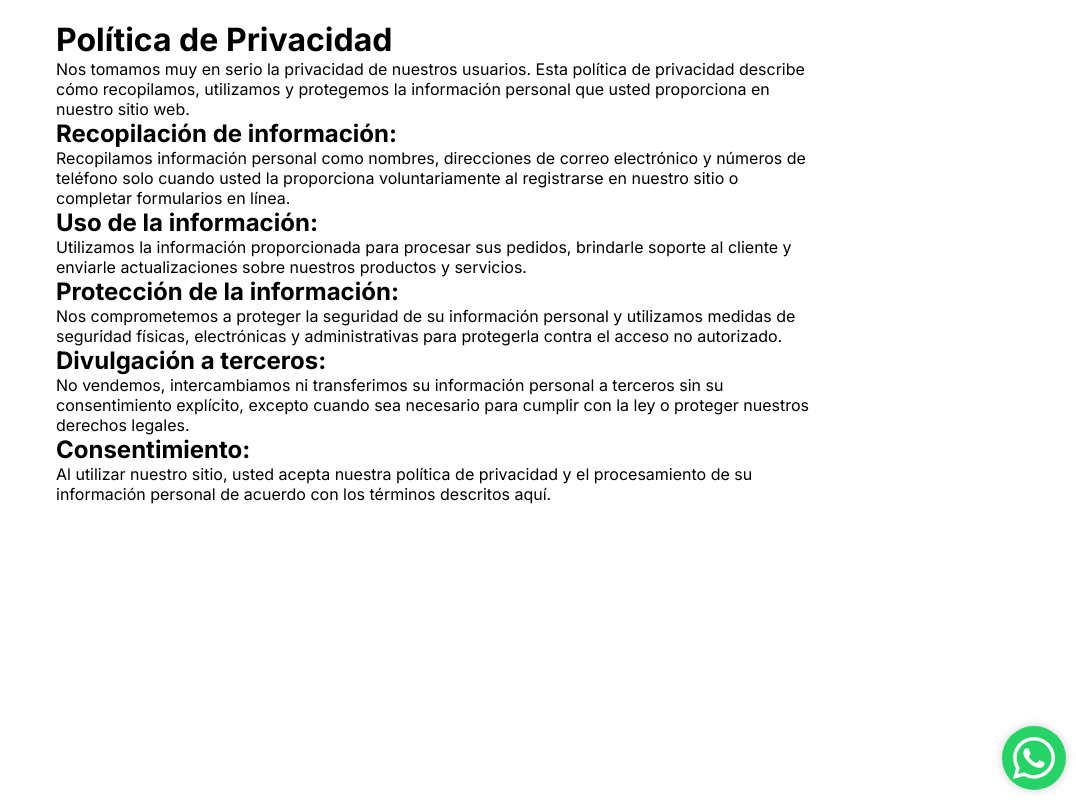
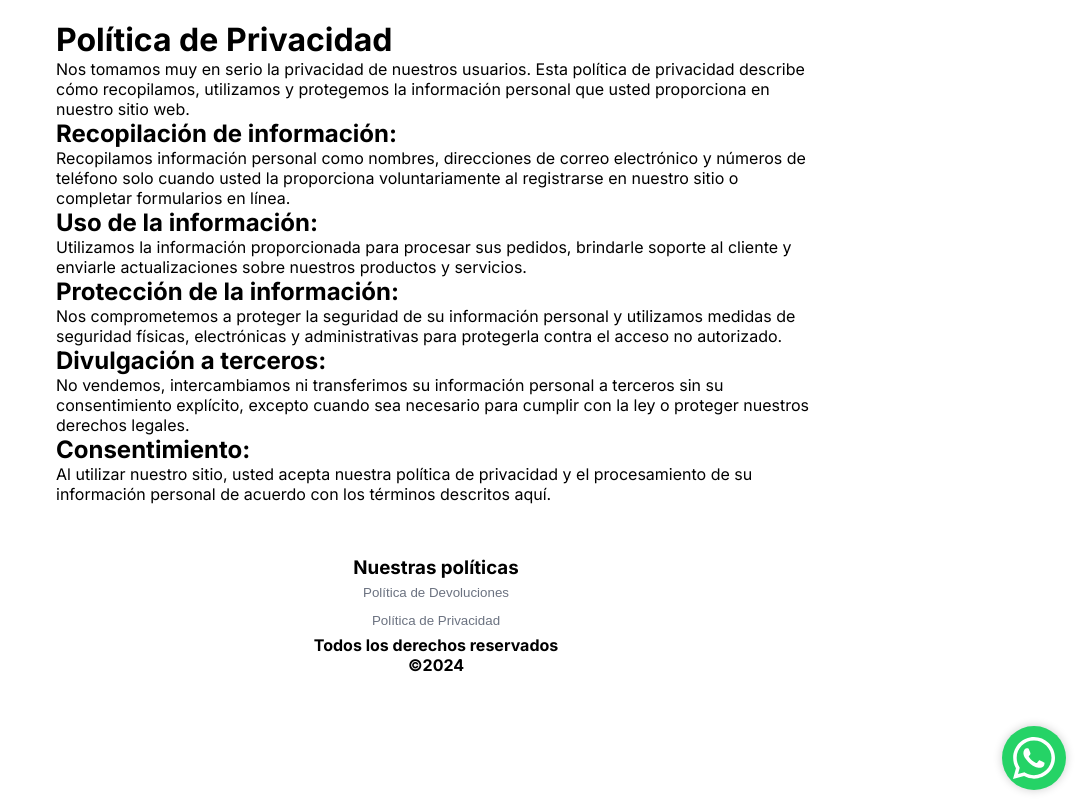
Before and after one commit to goalcasor/the_super_patch, a Next.js app: page /privacidad in a window 1280 px wide. Shown: the whole page, without its empty margins (204-1280 px from the left). Built offline with nearby package versions, Linux system fonts and the light colour scheme.

Commit message:
add footer

```diff
--- a/src/app/layout.tsx
+++ b/src/app/layout.tsx
@@ -3,6 +3,7 @@ import Script from "next/script";
 import { Inter } from "next/font/google";
 import '@/styles/globals.scss';
 import WhatsAppButton from "@/componets/buttons/WhatsAppButton";
+import Footer from "@/componets/footers/Footer";
 
 const inter = Inter({ subsets: ["latin"] });
 
@@ -34,6 +35,7 @@ export default function RootLayout({
       </Script>
       <body className={inter.className}>
         {children}
+        <Footer />
         <WhatsAppButton />
       </body>
     </html>
--- /dev/null
+++ b/src/componets/footers/Footer.tsx
@@ -0,0 +1,34 @@
+'use client'
+
+import Modal from '@/componets/modals/Modal';
+import styles from '@/styles/footers/footer.module.scss'
+
+function Footer() {
+  const date = new Date();
+  const year = date.getFullYear();
+
+  return (
+    <div className={styles.footer_section}>
+      <div className={styles.content}>
+        <div className={`${styles.w_fit} ${styles.flex_col} ${styles.md_flex_row} ${styles.justify_between} ${styles.px_4}`}>
+          <div className={`${styles.mb_8} ${styles.md_mb_0}`}>
+            <h3 className={`${styles.mb_4} ${styles.text_xl} ${styles.font_bold}`}>Nuestras políticas</h3>
+            <ul>
+              <li><Modal title="Política de Devoluciones" content="Ofrecemos la devolución íntegra del precio de compra original dentro de la garantía de devolución del dinero de 30 días para todos nuestros Superparches (se aplican condiciones). Los gastos de envío y manipulación no son reembolsables. En lo que respecta al reembolso de Kit(s) / Paquete(s) de Parches, el importe del reembolso se prorrateará: esto significa que reembolsaremos los parches que se nos devuelvan en condiciones totalmente revendibles y en su embalaje original sin abrir. El remitente correrá con los gastos de envío de la devolución." url='https://111208386.superpatch.com/es/politica-de-envios-y-devoluciones' /></li>
+              <li><Modal title="Política de Privacidad" content="Nos tomamos muy en serio la privacidad de nuestros usuarios. Esta política de privacidad describe cómo recopilamos, utilizamos y protegemos la información personal que usted proporciona en nuestro sitio web." url='/privacidad' /></li>
+              {/* <li><Modal title="Política de Cookies" content="Utilizamos cookies y tecnologías similares para mejorar su experiencia en nuestro sitio web y para proporcionarle contenido personalizado." url='/cookies'/></li>
+              <li><Modal title="Descargo de Responsabilidad" content="La información proporcionada en este sitio web se ofrece únicamente con fines informativos y educativos. No garantizamos la precisión, integridad o actualidad de la información proporcionada, y no asumimos ninguna responsabilidad por el uso que pueda hacer de ella." url='/responsabilidad'/></li> */}
+            </ul>
+          </div>
+        </div>
+        <div className={`${styles.mt_8} ${styles.md_mt_12}`}>
+          <div className={`${styles.items_center} ${styles.justify_center}`}>
+            <h4 className={`${styles.ml_2} ${styles.text_center}`}>Todos los derechos reservados <br/> ©{year}</h4>
+          </div>
+        </div>
+      </div>
+    </div>
+  );
+}
+
+export default Footer;
--- /dev/null
+++ b/src/componets/modals/Modal.tsx
@@ -0,0 +1,42 @@
+'use client'
+import Link from 'next/link';
+import { useState } from 'react';
+import styles from '@/styles/modals/modal.module.scss';
+
+interface ModalProps {
+    title: string;
+    content: string;
+    url: string;
+}
+
+const Modal: React.FC<ModalProps> = ({ title, content, url }) => {
+  const [isOpen, setIsOpen] = useState(false);
+
+  const toggleModal = () => {
+    setIsOpen(!isOpen);
+  };
+
+  return (
+    <>
+      <button onClick={toggleModal} className={styles.modal_button}>{title}</button>
+      {isOpen && (
+        <div className={styles.modal_overlay}>
+          <div className={styles.modal_content}>
+            <div className={styles.modal_header}>
+              <h2 className={styles.modal_title}>{title}</h2>
+              <button onClick={toggleModal} className={styles.modal_close_button}>
+                X
+              </button>
+            </div>
+            <p className={styles.modal_content_text}>{content}</p>
+            <Link href={`${url}`} target='_blank' >
+                <span className={styles.modal_link}>{`Ver más`}</span>
+            </Link>
+          </div>
+        </div>
+      )}
+    </>
+  );
+}
+
+export default Modal;
--- /dev/null
+++ b/src/styles/footers/footer.module.scss
@@ -0,0 +1,83 @@
+.footer_section {
+    color: black;
+    padding-top: 2rem;
+    padding-bottom: 2rem;
+    display: flex;
+    flex-direction: column;
+    align-items: center;
+    justify-content: center;
+    text-align: center;
+    & ul{
+        list-style: none;
+    }
+  }
+
+  .content {
+    .w-fit {
+      width: fit-content;
+    }
+
+    .flex-col {
+      display: flex;
+      flex-direction: column;
+    }
+
+    .md\\:flex-row {
+      @media (min-width: 768px) {
+        flex-direction: row;
+      }
+    }
+
+    .justify-between {
+      justify-content: space-between;
+    }
+
+    .px-4 {
+      padding-left: 1rem;
+      padding-right: 1rem;
+    }
+
+    .mb-8 {
+      margin-bottom: 2rem;
+    }
+
+    .md\\:mb-0 {
+      @media (min-width: 768px) {
+        margin-bottom: 0;
+      }
+    }
+
+    .text-xl {
+      font-size: 1.25rem;
+    }
+
+    .font-bold {
+      font-weight: bold;
+    }
+
+    .mt-8 {
+      margin-top: 2rem;
+    }
+
+    .md\\:mt-12 {
+      @media (min-width: 768px) {
+        margin-top: 3rem;
+      }
+    }
+
+    .items-center {
+      align-items: center;
+    }
+
+    .justify-center {
+      justify-content: center;
+    }
+
+    .ml-2 {
+      margin-left: 0.5rem;
+    }
+
+    .text-center {
+      text-align: center;
+    }
+  }
--- /dev/null
+++ b/src/styles/modals/modal.module.scss
@@ -0,0 +1,72 @@
+.modal_button {
+    color: #6b7280;
+    padding: 0.2rem;
+    margin: .2rem;
+    background-color: transparent;
+    border: none;
+    cursor: pointer;
+    &:hover {
+      text-decoration: underline;
+    }
+    &:focus {
+      outline: none;
+    }
+  }
+
+  .modal_overlay {
+    position: fixed;
+    inset: 0;
+    z-index: 50;
+    display: flex;
+    align-items: center;
+    justify-content: center;
+    background-color: rgba(0, 0, 0, 0.7);
+    backdrop-filter: blur(5px);
+  }
+
+  .modal_content {
+    background-color: black;
+    padding: 1.5rem;
+    border-radius: 0.375rem;
+    max-width: 28rem;
+    position: relative;
+  }
+
+  .modal_header {
+    display: flex;
+    justify-content: space-between;
+    align-items: center;
+    margin-bottom: 1rem;
+  }
+
+  .modal_title {
+    font-size: 1.25rem;
+    font-weight: bold;
+    color: white;
+  }
+
+  .modal_close_button {
+    font-size: 1.25rem;
+    color: #ff0000;
+    padding: .3rem;
+    background-color: transparent;
+    border: none;
+    cursor: pointer;
+    color: #ff0000;
+
+    &:focus {
+      outline: none;
+    }
+  }
+
+  .modal_content_text {
+    color: white;
+  }
+
+  .modal_link {
+    color: #cbd5e1;
+    padding: 0.375rem;
+    position: absolute;
+    left: 1.25rem;
+    bottom: -2rem;
+  }
```
